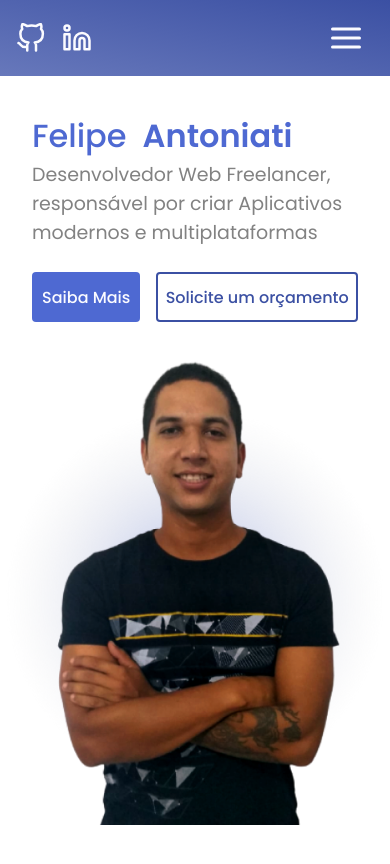
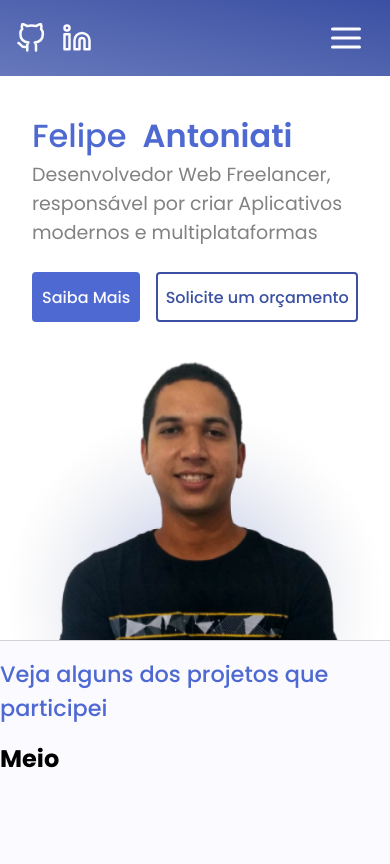
Before and after one commit to Felipe-Antoniati/portifolio, a React (Create React App) app: page / in a window 390 px wide. Shown: the top 864 px of the page. Built offline with nearby package versions, Linux system fonts and the light colour scheme.

Commit message:
component middle: init styles, position

```diff
--- a/src/components/Main/styles.css
+++ b/src/components/Main/styles.css
@@ -1,9 +1,11 @@
 #main-section {
-  width: 100%;
-  height: 100%;
+  width: 100vw;
+  height: 100vh;
   display: flex;
   align-items: center;
   justify-content: center;
+  background: url("../../images/img1.png") no-repeat 50rem 5rem;
+  transition: 0.2s;
 }
 
 .main-content {
@@ -42,6 +44,18 @@
   justify-content: flex-start;
 }
 
+@media (max-width: 1200px) {
+  #main-section {
+    background-position: 40rem 5rem;
+  }
+}
+
+@media (max-width: 1070px) {
+  #main-section {
+    background-position: 33rem 5rem;
+  }
+}
+
 @media(max-width: 768px) {
   .buttons-main {
     width: 100%;
@@ -50,6 +64,11 @@
   .main-content .description-main {
     font-size: 28px;
     max-width: 700px;
+  }
+
+  #main-section {
+    background-size: 25rem;
+    background-position: 10rem 30rem;
   }
 }
 
@@ -63,4 +82,9 @@
     font-size: 32px;
     margin-top: 7rem;
   }
+
+  #main-section {
+    background-size: 25rem;
+    background-position: center 22rem;
+  }
 }
--- /dev/null
+++ b/src/components/Middle/index.tsx
@@ -0,0 +1,25 @@
+import "./styles.css";
+
+interface MiddleProps {
+  title: string;
+  children: any;
+}
+
+const Middle: React.FC<MiddleProps> = ({
+  title, children
+}) => {
+  return (
+    <section id="middle">
+      <div className="content-middle">
+      <div className="header-middle">
+        <h2 className="title-middle">
+          {title}
+        </h2>
+      </div>
+        {children}
+      </div>
+    </section>
+  );
+};
+
+export default Middle;
--- /dev/null
+++ b/src/components/Middle/styles.css
@@ -0,0 +1,28 @@
+#middle {
+  width: 100%;
+  height: 580px;
+  position: absolute;
+  top: 40rem;  display: flex;
+  align-items: top;
+  justify-content: center;
+  background-color: var(--light-color);
+  border-top: 0.1rem solid rgba(58, 58, 58, 0.2);
+}
+
+.header-middle {
+  height: 100px;
+  display: flex;
+  align-items: center;
+  justify-content: center;
+}
+
+.header-middle h2 {
+  font-size: 1.4rem;
+  font-weight: 500;
+  color: var(--normal-purple);
+}
+
+.content-miiddle {
+  width: 1200px;
+  height: 100%;
+}
--- a/src/components/Navbar/styles.css
+++ b/src/components/Navbar/styles.css
@@ -2,6 +2,7 @@
   width: 100vw;
   height: 100vh;
   max-height: 76px;
+  z-index: 9999;
   display: flex;
   align-items: center;
   justify-content: center;
--- a/src/pages/Landing/index.tsx
+++ b/src/pages/Landing/index.tsx
@@ -1,5 +1,6 @@
 import Navbar from "../../components/Navbar";
 import Main from "../../components/Main";
+import Middle from "../../components/Middle";
 
 import "./styles.css";
 
@@ -7,6 +8,7 @@ export default function Landing() {
   return (
     <div id="landing-page">
       <Navbar />
+      <div className="fixed-content">
         <Main
           title="Felipe"
           subtitle="Antoniati"
@@ -15,5 +17,9 @@ export default function Landing() {
           modernos e multiplataformas"
         />
       </div>
+      <Middle title="Veja alguns dos projetos que participei">
+        <h1>Meio</h1>
+      </Middle>
+    </div>
   );
 }
--- a/src/pages/Landing/styles.css
+++ b/src/pages/Landing/styles.css
@@ -1,32 +1,8 @@
 #landing-page {
   width: 100vw;
   height: 100vh;
-  background: url("../../images/img1.png") no-repeat 50rem 5rem;
-  transition: 0.2s;
 }
 
-@media (max-width: 1200px) {
-   #landing-page {
-     background-position: 40rem 5rem;
-   }
+.fixed-content {
+  position: fixed;
 }
-
-@media (max-width: 1070px) {
-   #landing-page {
-     background-position: 33rem 5rem;
-   }
-}
-
-@media(max-width: 768px) {
-  #landing-page {
-    background-size: 25rem;
-    background-position: 10rem 30rem;
-  }
-}
-
-@media(max-width: 650px) {
-  #landing-page {
-    background-size: 25rem;
-    background-position: center 22rem;
-  }
-}
```
Lines whose indentation alone changed are shown as unchanged.
